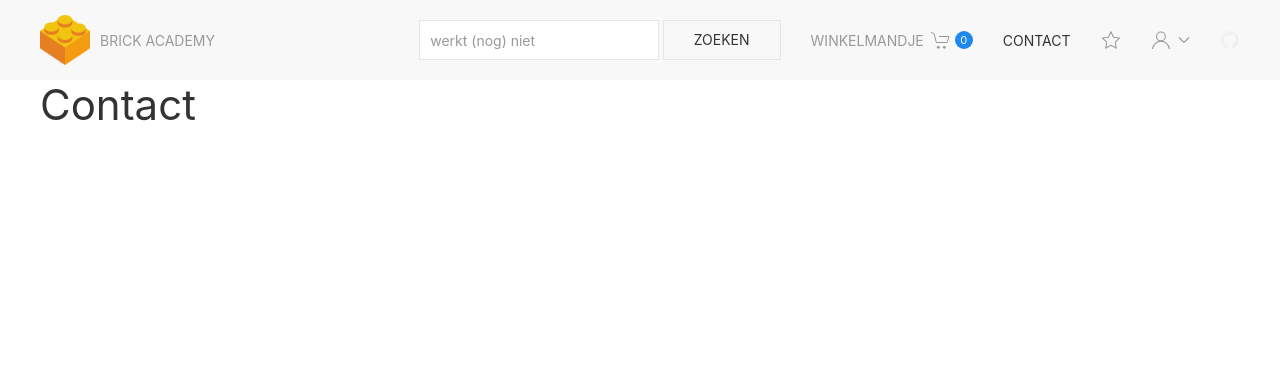
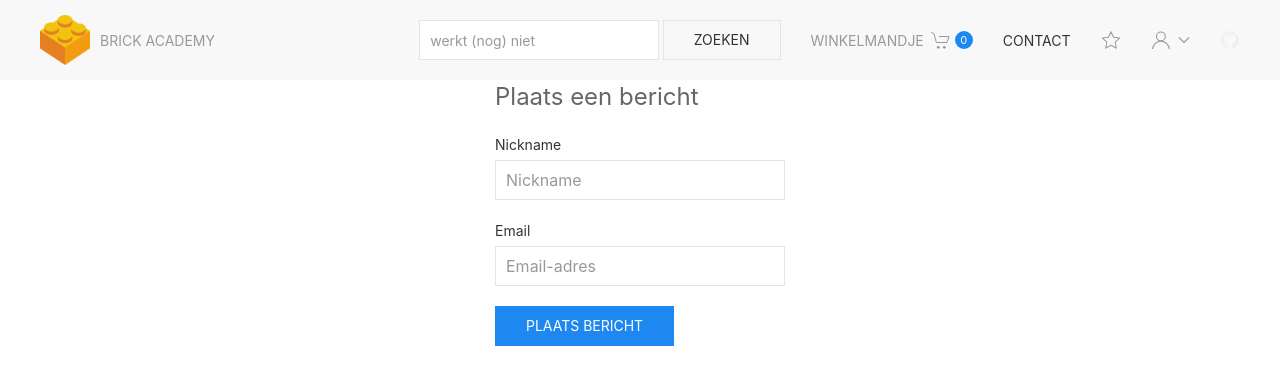
Before and after one commit to tvandemeer/brick-academy, a website with bundled scripts: page contact.html in a window 1280 px wide. Built offline with nearby package versions, Linux system fonts and the light colour scheme.

Commit message:
Begin gemaakt met contact/gastenboek page. Bericht class toegevoegd.

```diff
--- a/contact.html
+++ b/contact.html
@@ -99,9 +99,30 @@
         </div>
     </div>
 
-    <div class="uk-container">
+    <div class="uk-flex-center" uk-grid>
 
-        <h1>Contact</h1>
+        <div class="uk-width-1-2@s uk-width-1-3@m uk-width-1-4@l">
+            <form id="form-bericht">
+                <fieldset class="uk-fieldset uk-form-stacked">
+                    <legend class="uk-legend uk-width-1-1 uk-margin-top">Plaats een bericht</legend>
+                    <div class="uk-margin uk-width-1-1">
+                        <label for="input-nick" class="uk-form-label">Nickname</label>
+                        <div class="uk-form-controls">
+                            <input id="input-nick" class="uk-input" type="text" placeholder="Nickname" required>
+                        </div>
+                    </div>
+                    <div class="uk-margin uk-width-1-1">
+                        <label for="input-email" class="uk-form-label">Email</label>
+                        <div class="uk-form-controls">
+                            <input id="input-email" class="uk-input" type="email" placeholder="Email-adres" required>
+                        </div>
+                    </div>
+                    <div class="uk-margin uk-width-1-1">
+                        <button id="button-bericht" class="uk-button uk-button-primary" type="submit">Plaats bericht</button>
+                    </div>
+                </fieldset>
+            </form>
+        </div>
 
     </div>
 
```
Also changed, not shown: js/classes.js (+9 -0 lines).
